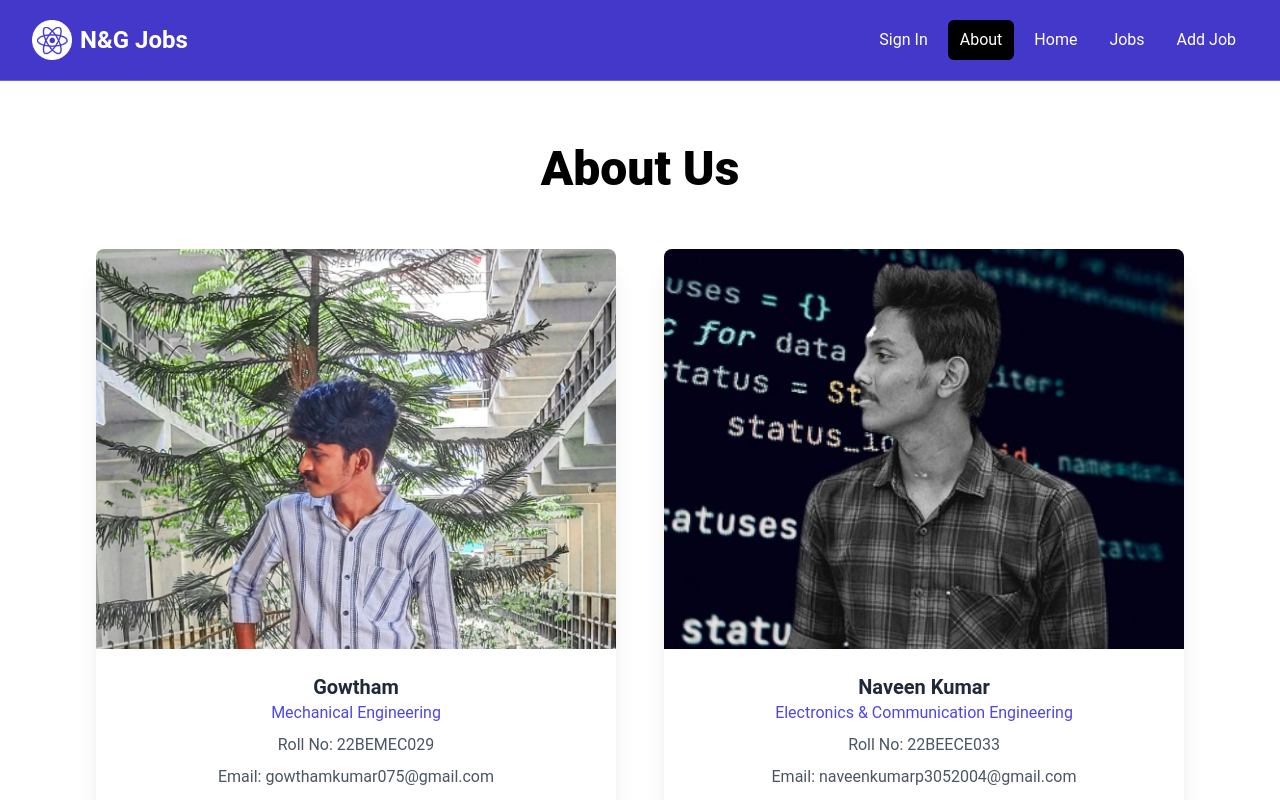
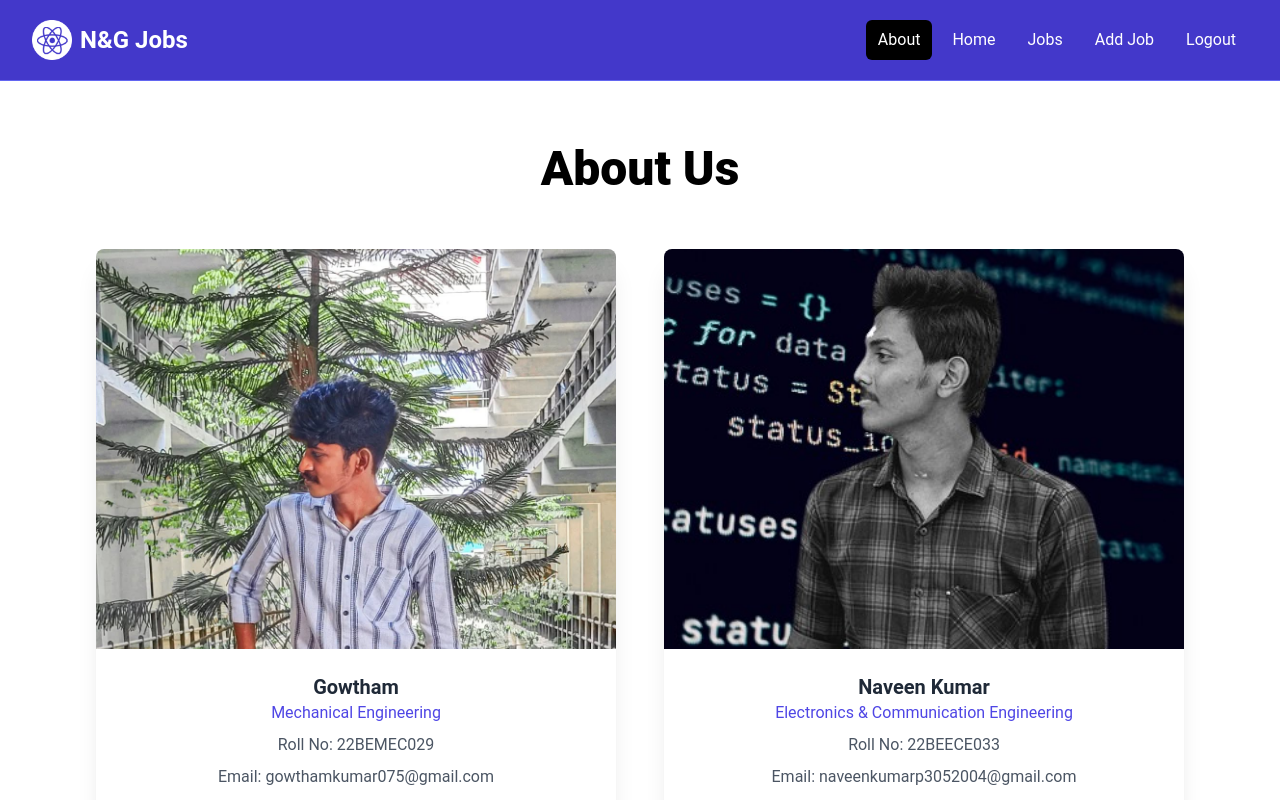
Before and after one commit to naveen-kumar-30/cms-project, a React (Vite) app in the folder client/: page / in a window 1280 px wide. Shown: the top 800 px of the page. Built offline with nearby package versions, Linux system fonts and the light colour scheme; sample sign-in values are in the browser's storage.

Commit message:
auth-pages-commit

```diff
--- a/client/src/components/Navbar.jsx
+++ b/client/src/components/Navbar.jsx
@@ -1,62 +1,63 @@
-// import logo from '../assets/images/logo.png'
-import { NavLink } from 'react-router-dom'
-const Navbar = ( ) => {
+import { NavLink, useNavigate } from "react-router-dom";
+import React from "react";
+
+const Navbar = () => {
+  const navigate = useNavigate();
+
   const linkclass = ({ isActive }) =>
     isActive
-      ? 'bg-black text-white hover:bg-gray-900 hover:text-white rounded-md px-3 py-2'
-      : 'text-white hover:bg-gray-900 hover:text-white rounded-md px-3 py-2';
+      ? "bg-black text-white hover:bg-gray-900 hover:text-white rounded-md px-3 py-2"
+      : "text-white hover:bg-gray-900 hover:text-white rounded-md px-3 py-2";
+
+  const handleLogout = () => {
+    localStorage.removeItem("authUser"); // clear user data
+    navigate("/sign-in"); // redirect to sign in page
+  };
 
   return (
-
     <nav className="bg-indigo-700 border-b border-indigo-500">
       <div className="mx-auto max-w-7xl px-2 sm:px-6 lg:px-8">
         <div className="flex h-20 items-center justify-between">
-        <div
-          className="flex flex-1 items-center justify-center md:items-stretch md:justify-start"
-        >
-
+          <div className="flex flex-1 items-center justify-center md:items-stretch md:justify-start">
             <NavLink className="flex flex-shrink-0 items-center mr-4" to="/">
               <img
                 className="h-10 w-auto"
-               src= "/src/assets/images/logo.png"
+                src="/src/assets/images/logo.png"
                 alt="React Jobs"
               />
-            <span className="hidden md:block text-white text-2xl font-bold ml-2"
-              > N&G Jobs</span
-            >
+              <span className="hidden md:block text-white text-2xl font-bold ml-2">
+                N&G Jobs
+              </span>
             </NavLink>
             <div className="md:ml-auto">
               <div className="flex space-x-2">
-              <NavLink
-                to="/sign-in"
-                className= {linkclass}
-                >Sign In
+                <NavLink to="/" className={linkclass}>
+                  About
                 </NavLink>
-              <NavLink
-                to="/"
-                className= {linkclass}
-                >About
+                <NavLink to="/home" className={linkclass}>
+                  Home
                 </NavLink>
-              <NavLink
-                to="/home"
-                className= {linkclass}
-                >Home
+                <NavLink to="/jobs" className={linkclass}>
+                  Jobs
                 </NavLink>
-              <NavLink
-                to="/jobs"
-                className= {linkclass}
-                >Jobs</NavLink>
-              <NavLink
-                to="/add-job"
-                className= {linkclass}
-                >Add Job</NavLink>
+                <NavLink to="/add-job" className={linkclass}>
+                  Add Job
+                </NavLink>
+                {/* Logout button styled like NavLinks */}
+                <button
+                  onClick={handleLogout}
+                  className="text-white hover:bg-gray-900 hover:text-white rounded-md px-3 py-2 cursor-pointer"
+                  type="button"
+                >
+                  Logout
+                </button>
               </div>
             </div>
           </div>
         </div>
       </div>
     </nav>
-  )
-}
+  );
+};
 
-export default Navbar
+export default Navbar;
--- /dev/null
+++ b/client/src/components/ProtectedRoute.jsx
@@ -0,0 +1,15 @@
+import React from "react";
+import { Navigate, Outlet, useLocation } from "react-router-dom";
+
+const ProtectedRoute = () => {
+  const isAuthenticated = !!localStorage.getItem("authUser"); // your auth check
+  const location = useLocation();
+
+  if (!isAuthenticated) {
+    return <Navigate to="/sign-in" state={{ from: location }} replace />;
+  }
+
+  return <Outlet />;
+};
+
+export default ProtectedRoute;
--- a/client/src/pages/SignInPage.jsx
+++ b/client/src/pages/SignInPage.jsx
@@ -1,16 +1,18 @@
-import { NavLink } from "react-router-dom";
 import React, { useState } from "react";
 import { Mail, Lock } from "lucide-react";
 import { motion, useAnimation } from "framer-motion";
-
+import { NavLink, useNavigate, useLocation } from "react-router-dom";
 import ngLogo from "../assets/images/ng-logo.png";
 
 const SignInPage = () => {
   const [email, setEmail] = useState("");
   const [password, setPassword] = useState("");
   const [error, setError] = useState("");
+  const controls = useAnimation();
+  const navigate = useNavigate();
+  const location = useLocation();
 
-  const controls = useAnimation();
+  const from = location.state?.from?.pathname || "/home";
 
   const handleImageClick = () => {
     controls.start({
@@ -25,13 +27,25 @@ const SignInPage = () => {
       setError("Please fill in all fields.");
       return;
     }
-    console.log("Logging in with:", email, password);
+
+    // Retrieve users from localStorage
+    const users = JSON.parse(localStorage.getItem("users") || "[]");
+    const user = users.find((u) => u.email === email && u.password === password);
+
+    if (!user) {
+      setError("Invalid email or password.");
+      return;
+    }
+
+    // Store logged-in user in localStorage
+    localStorage.setItem("authUser", JSON.stringify(user));
+
     setError("");
+    navigate(from, { replace: true });
   };
 
   return (
     <div className="flex min-h-screen bg-gray-50">
-      {/* Left Side with Logo (original style) */}
       <div className="hidden md:flex w-1/2 items-center justify-center">
         <motion.img
           onClick={handleImageClick}
@@ -42,7 +56,6 @@ const SignInPage = () => {
         />
       </div>
 
-      {/* Right Side with Card Style Form */}
       <div className="flex w-full md:w-1/2 items-center flex-start justify-start p-6">
         <div className="w-full max-w-md bg-white rounded-3xl shadow-lg p-8 space-y-6">
           <div className="text-center">
@@ -50,12 +63,9 @@ const SignInPage = () => {
             <p className="mt-2 text-sm text-gray-500">Login to your account</p>
           </div>
 
-          {error && (
-            <p className="text-sm text-red-500 text-center">{error}</p>
-          )}
+          {error && <p className="text-sm text-red-500 text-center">{error}</p>}
 
           <form onSubmit={handleSubmit} className="space-y-4">
-            {/* Email Field (original full border style) */}
             <div>
               <label className="block text-sm text-gray-600">Email</label>
               <div className="flex items-center border border-gray-300 rounded-xl px-3 py-2 bg-white shadow-sm focus-within:ring-2 focus-within:ring-blue-500">
@@ -70,7 +80,6 @@ const SignInPage = () => {
               </div>
             </div>
 
-            {/* Password Field (original full border style) */}
             <div>
               <label className="block text-sm text-gray-600">Password</label>
               <div className="flex items-center border border-gray-300 rounded-xl px-3 py-2 bg-white shadow-sm focus-within:ring-2 focus-within:ring-blue-500">
@@ -85,7 +94,6 @@ const SignInPage = () => {
               </div>
             </div>
 
-            {/* Remember Me + Forgot */}
             <div className="flex justify-between text-sm text-gray-500">
               <label className="inline-flex items-center">
                 <input type="checkbox" className="form-checkbox text-indigo-600" />
@@ -96,7 +104,6 @@ const SignInPage = () => {
               </a>
             </div>
 
-            {/* Submit Button */}
             <button
               type="submit"
               className="w-full bg-indigo-600 text-white py-2 rounded-xl hover:bg-indigo-700 transition duration-300"
@@ -105,16 +112,12 @@ const SignInPage = () => {
             </button>
           </form>
 
-          {/* Sign Up Link */}
           <p className="text-sm text-center text-gray-500">
-                        Already have an account?{" "}
-                        <NavLink
-                            to="/sign-up"
-                            className="text-indigo-600 hover:underline"
-                        >
-                            Sign Up
-                        </NavLink>
-                    </p>
+            Don't have an account?{" "}
+            <NavLink to="/sign-up" className="text-indigo-600 hover:underline">
+              Sign Up
+            </NavLink>
+          </p>
         </div>
       </div>
     </div>
--- a/client/src/routes/router.jsx
+++ b/client/src/routes/router.jsx
@@ -1,32 +1,38 @@
-import { Route, createRoutesFromElements, createBrowserRouter } from 'react-router-dom';
-import HomePage from '../pages/HomePage';
-import MainLayout from '../layouts/MainLayout';
-import JobPages from '../pages/Jobpages';
-import NotFoundPage from '../pages/NotFoundPage';
-import Jobpage, { jobLoader } from '../pages/JobPage';
-import AddJobPage from '../pages/AddJobPage';
-import EditJobPage from '../pages/EditJobPage';
-import { addJob, deleteJob, updateJob } from '../api/Jobs';
-import AboutPage from '../pages/AboutPage';
-import SignInPage from '../pages/SignInPage';
-import SignUpPage from '../pages/SignUpPage';
+import { Route, createRoutesFromElements, createBrowserRouter } from "react-router-dom";
+import MainLayout from "../layouts/MainLayout";
+import HomePage from "../pages/HomePage";
+import AboutPage from "../pages/AboutPage";
+import JobPages from "../pages/Jobpages";
+import Jobpage, { jobLoader } from "../pages/JobPage";
+import AddJobPage from "../pages/AddJobPage";
+import EditJobPage from "../pages/EditJobPage";
+import NotFoundPage from "../pages/NotFoundPage";
+import SignInPage from "../pages/SignInPage";
+import SignUpPage from "../pages/SignUpPage";
+import { addJob, deleteJob, updateJob } from "../api/Jobs";
+import ProtectedRoute from "../components/ProtectedRoute";
 
 const router = createBrowserRouter(
   createRoutesFromElements(
     <>
+      <Route path="/sign-in" element={<SignInPage />} />
+      <Route path="/sign-up" element={<SignUpPage />} />
 
-      <Route path='/' element={<MainLayout />}>
-        <Route index element={<AboutPage />} />
-        <Route path='home' element={<HomePage />} />
-        <Route path='jobs' element={<JobPages />} />
-        <Route path='add-job' element={<AddJobPage addJobSubmit={addJob} />} />
-        <Route path='edit-job/:id' element={<EditJobPage updateJobSubmit={updateJob} />} loader={jobLoader} />
-        <Route path='jobs/:id' element={<Jobpage deleteJob={deleteJob} />} loader={jobLoader} />
-        <Route path='*' element={<NotFoundPage />} />
+      <Route element={<ProtectedRoute />}>
+        <Route path="/" element={<MainLayout />}>
+          <Route index element={<AboutPage />} />
+          <Route path="home" element={<HomePage />} />
+          <Route path="jobs" element={<JobPages />} />
+          <Route path="add-job" element={<AddJobPage addJobSubmit={addJob} />} />
+          <Route
+            path="edit-job/:id"
+            element={<EditJobPage updateJobSubmit={updateJob} />}
+            loader={jobLoader}
+          />
+          <Route path="jobs/:id" element={<Jobpage deleteJob={deleteJob} />} loader={jobLoader} />
+          <Route path="*" element={<NotFoundPage />} />
+        </Route>
       </Route>
-
-      <Route path='/sign-in' element={<SignInPage />} />
-      <Route path='/sign-up' element={<SignUpPage />} />
     </>
   )
 );
```
Also changed, not shown: client/src/pages/SignUpPage.jsx (+20 -19 lines). Lines whose indentation alone changed are shown as unchanged.
